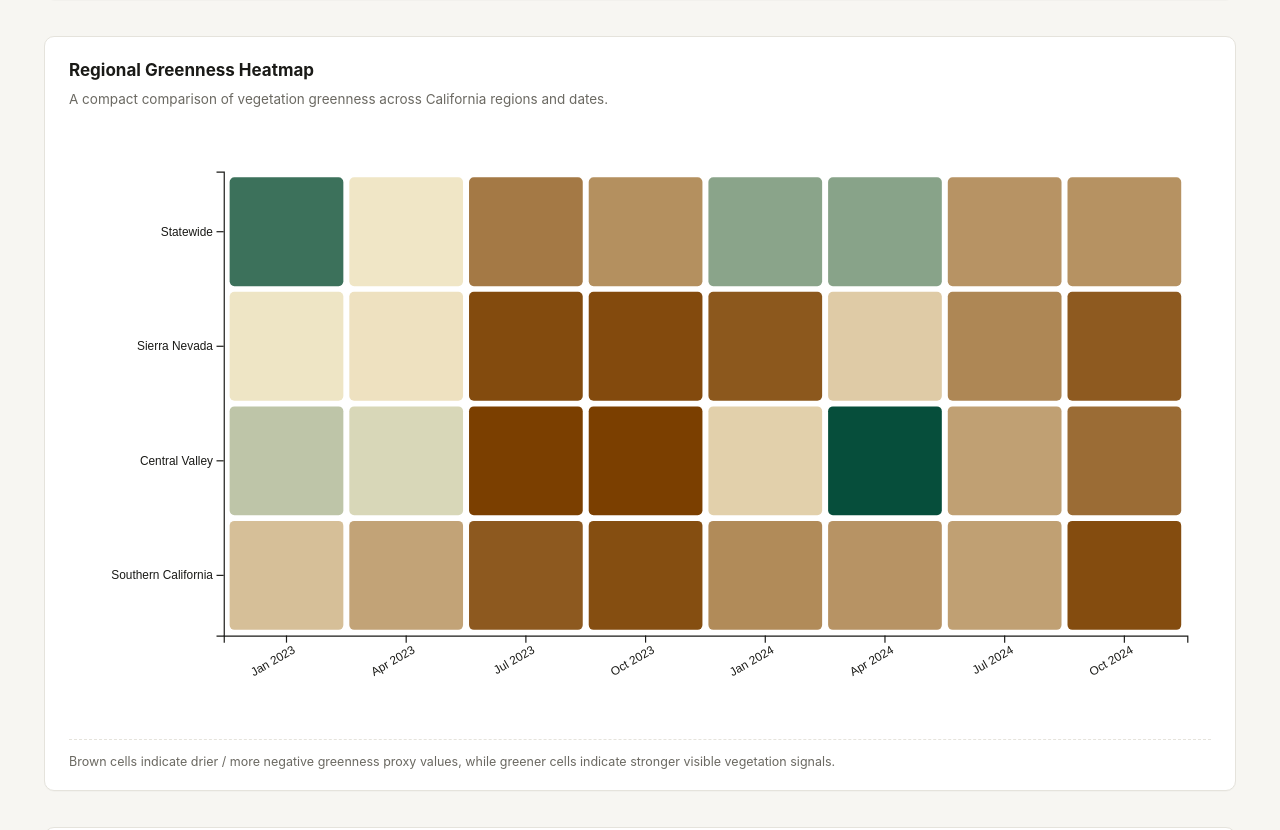
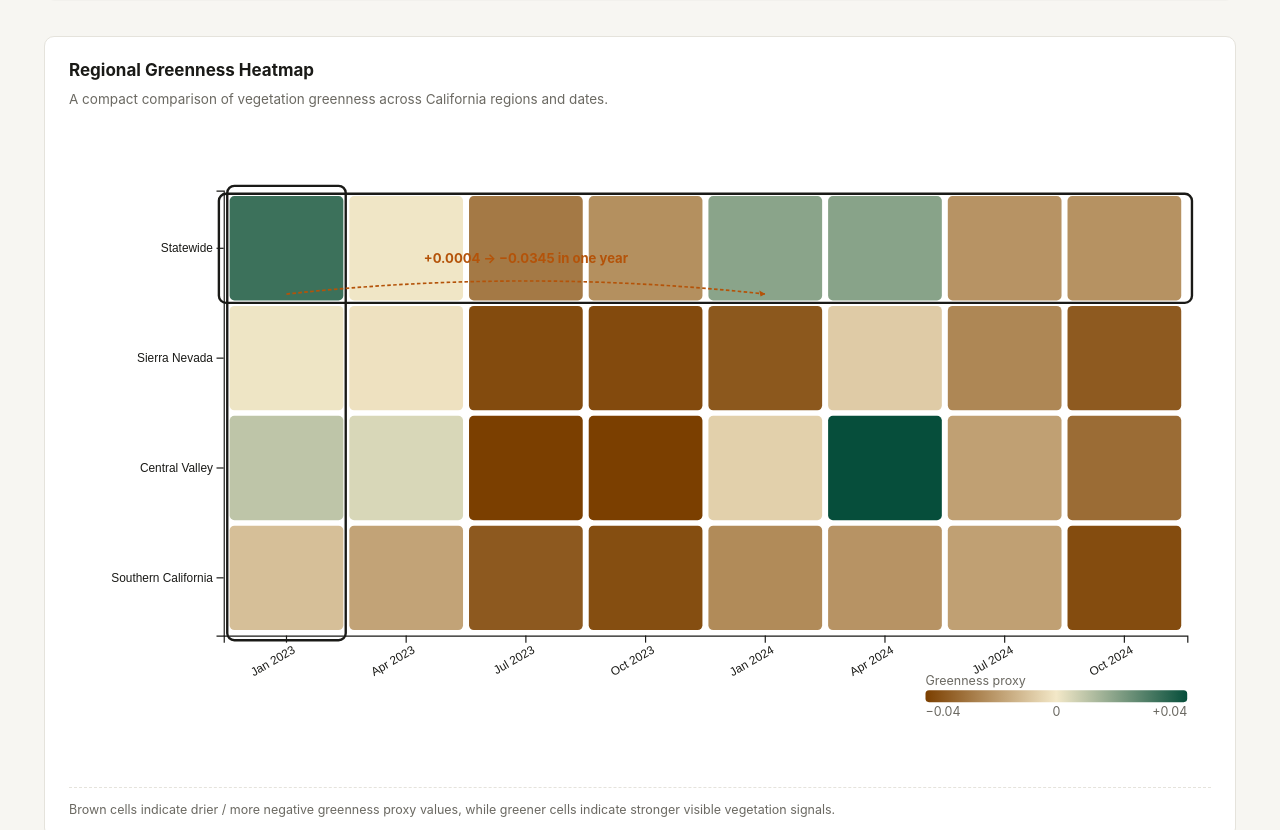
Before and after one commit to bigmacchung/dsc106-spr26-project3-viz, a plain HTML site: page index.html in a window 1280 px wide. Shown: the part 1709-2539 px from the top of the page. Drawn offline with nearby package versions, Linux system fonts and the light colour scheme.

Commit message:
Link line chart + heatmap + slider: active-cell crosshair, brush dims columns, color legend, Sierra winter callout

```diff
--- a/index.html
+++ b/index.html
@@ -201,7 +201,7 @@
       </div>
     </div>
 
-    <svg id="heatmap" viewBox="0 0 960 500" preserveAspectRatio="xMidYMid meet"></svg>
+    <svg id="heatmap" viewBox="0 0 960 540" preserveAspectRatio="xMidYMid meet"></svg>
 
     <p class="chart-foot">
       Brown cells indicate drier / more negative greenness proxy values,
--- a/script.js
+++ b/script.js
@@ -186,10 +186,10 @@
       renderAll();
     });
 
-    bindChipGroup("region-chips", "region", () => { drawChart(); updateDetails(); });
+    bindChipGroup("region-chips", "region", () => { drawChart(); drawHeatmap(); updateDetails(); });
     bindChipGroup("measure-chips", "measure", () => { drawChart(); updateDetails(); });
-    bindChipGroup("season-chips", "season", () => { applyFilters(); renderAll(); drawChart(); });
-    bindChipGroup("year-chips",   "year",   () => { applyFilters(); renderAll(); drawChart(); });
+    bindChipGroup("season-chips", "season", () => { applyFilters(); renderAll(); drawChart(); drawHeatmap(); });
+    bindChipGroup("year-chips",   "year",   () => { applyFilters(); renderAll(); drawChart(); drawHeatmap(); });
     // layer chip group is rebuilt each render — bind via delegation
     el("layer-chips").addEventListener("click", e => {
       const b = e.target.closest("button.chip"); if (!b) return;
@@ -200,7 +200,7 @@
 
     const onSlide = rafThrottle(() => {
       state.idx = +el("date-slider").value;
-      renderAll(); drawChart();
+      renderAll(); drawChart(); drawHeatmap();
     });
     el("date-slider").addEventListener("input", onSlide, { passive: true });
 
@@ -753,10 +753,11 @@
       brushG.call(brush.move, [x(state.brushRange[0]), x(state.brushRange[1])]);
     }
     function brushed(ev) {
-      if (!ev.selection) { state.brushRange = null; buildGridView(); return; }
+      if (!ev.selection) { state.brushRange = null; buildGridView(); drawHeatmap(); return; }
       const [a, b] = ev.selection;
       state.brushRange = [x.invert(a), x.invert(b)];
       buildGridView();
+      drawHeatmap();
     }
   }
 
@@ -823,10 +824,10 @@
 
     svg.selectAll("*").remove();
 
-    const margin = { top: 40, right: 20, bottom: 70, left: 130 };
+    const margin = { top: 56, right: 20, bottom: 110, left: 130 };
 
     const width = 960 - margin.left - margin.right;
-    const height = 500 - margin.top - margin.bottom;
+    const height = 540 - margin.top - margin.bottom;
 
     const g = svg.append("g")
       .attr("transform", `translate(${margin.left},${margin.top})`);
@@ -891,16 +892,27 @@
       });
     });
 
-    g.selectAll("rect")
+    // Helpers for linked highlighting
+    const activeDate   = state.filtered[state.idx]?.date;
+    const activeRegion = state.region;
+    const brushedDate  = (d) => {
+      if (!state.brushRange) return true;
+      const t = +new Date(d);
+      return t >= +state.brushRange[0] && t <= +state.brushRange[1];
+    };
+
+    g.selectAll("rect.cell")
     .data(cells)
     .enter()
     .append("rect")
+    .attr("class", "cell")
     .attr("x", d => x(d.date))
     .attr("y", d => y(d.region))
     .attr("width", x.bandwidth())
     .attr("height", y.bandwidth())
     .attr("rx", 4)
     .attr("fill", d => color(d.value))
+    .attr("opacity", d => brushedDate(d.date) ? 1 : 0.32)
     .style("cursor", "pointer")
 
     .on("mousemove", function(ev, d) {
@@ -1002,6 +1014,74 @@
       .selectAll("text")
       .attr("transform", "rotate(-30)")
       .style("text-anchor", "end");
+
+    // ---- Linked crosshair: active date column + active region row ----
+    if (activeDate && x.domain().includes(activeDate)) {
+      g.append("rect").attr("class","hm-col-hl")
+        .attr("x", x(activeDate) - 2).attr("y", -4)
+        .attr("width", x.bandwidth() + 4).attr("height", height + 8)
+        .attr("fill", "none").attr("stroke", "#1A1A17").attr("stroke-width", 2).attr("rx", 6)
+        .attr("pointer-events", "none");
+    }
+    if (activeRegion && y.domain().includes(activeRegion)) {
+      g.append("rect").attr("class","hm-row-hl")
+        .attr("x", -4).attr("y", y(activeRegion) - 2)
+        .attr("width", width + 8).attr("height", y.bandwidth() + 4)
+        .attr("fill", "none").attr("stroke", "#1A1A17").attr("stroke-width", 2).attr("rx", 6)
+        .attr("pointer-events", "none");
+    }
+
+    // ---- Headline callout: Sierra winter wet→dry contrast ----
+    if (y.domain().includes("sierra") &&
+        x.domain().includes("2023-01-01") &&
+        x.domain().includes("2024-01-01")) {
+      const x0 = x("2023-01-01") + x.bandwidth() / 2;
+      const x1 = x("2024-01-01") + x.bandwidth() / 2;
+      const yy = y("sierra") - 10;
+      const arrowG = g.append("g").attr("class", "hm-callout").attr("pointer-events","none");
+      arrowG.append("path")
+        .attr("d", `M${x0} ${yy} Q ${(x0+x1)/2} ${yy - 22}, ${x1} ${yy}`)
+        .attr("fill", "none").attr("stroke", "#B45309").attr("stroke-width", 1.4)
+        .attr("stroke-dasharray", "3 2");
+      // arrowhead
+      arrowG.append("path")
+        .attr("d", `M${x1} ${yy} l -5 -3 l 1 5 z`)
+        .attr("fill", "#B45309");
+      arrowG.append("text")
+        .attr("x", (x0+x1)/2).attr("y", yy - 26)
+        .attr("text-anchor","middle")
+        .attr("font-size", 11).attr("font-weight", 700).attr("fill", "#B45309")
+        .text("+0.0004 → −0.0345 in one year");
+    }
+
+    // ---- Color legend strip under the heatmap ----
+    const legendW = 220, legendH = 10;
+    const legendX = width - legendW;
+    const legendY = height + 46;
+    const legend = g.append("g").attr("class", "hm-legend");
+    const defs = svg.append("defs");
+    const grad = defs.append("linearGradient")
+      .attr("id", "hm-grad").attr("x1", "0%").attr("x2", "100%");
+    grad.append("stop").attr("offset", "0%").attr("stop-color", "#7B3F00");
+    grad.append("stop").attr("offset", "50%").attr("stop-color", "#F3E8C8");
+    grad.append("stop").attr("offset", "100%").attr("stop-color", "#064E3B");
+    legend.append("rect")
+      .attr("x", legendX).attr("y", legendY)
+      .attr("width", legendW).attr("height", legendH)
+      .attr("rx", 3).attr("fill", "url(#hm-grad)");
+    legend.append("text")
+      .attr("x", legendX).attr("y", legendY - 4)
+      .attr("font-size", 10.5).attr("fill", "#6B6962")
+      .text("Greenness proxy");
+    [["−0.04", legendX],
+     ["0", legendX + legendW / 2],
+     ["+0.04", legendX + legendW]].forEach(([t, xp]) => {
+      legend.append("text")
+        .attr("x", xp).attr("y", legendY + legendH + 12)
+        .attr("text-anchor", xp === legendX ? "start" : xp === legendX + legendW ? "end" : "middle")
+        .attr("font-size", 10.5).attr("fill", "#6B6962")
+        .text(t);
+    });
   }
   // ---------------------------------------------------------------- helpers
   function cap(s) { return s ? s[0].toUpperCase() + s.slice(1) : s; }
```
